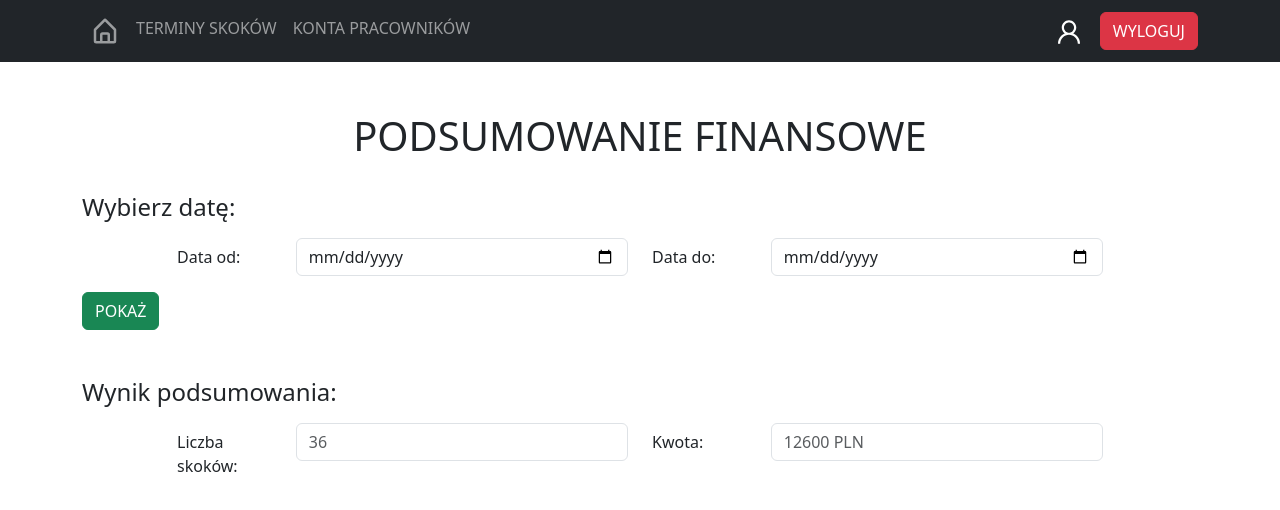
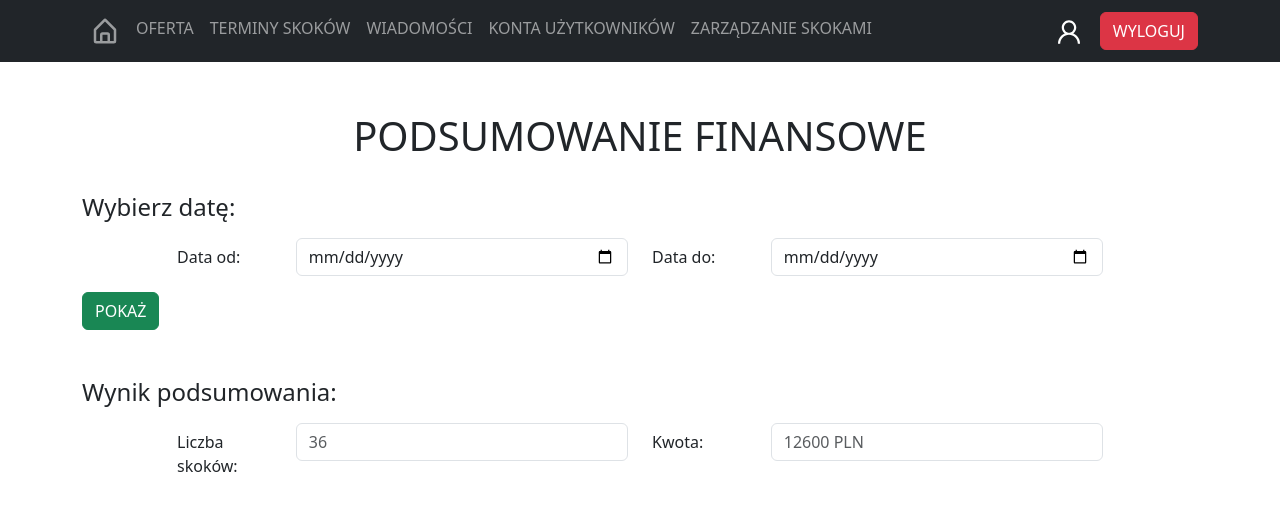
Before and after one commit to krystiancz21/Skydive-Organize-Support-App, a React (Create React App) app in the folder frontend/: page /owner-financial-overview in a window 1280 px wide. Shown: the top 510 px of the page. Built offline with nearby package versions, Linux system fonts and the light colour scheme; no server answers.

Commit message:
nawigacja u admina

```diff
--- a/frontend/src/components/OwnerFinancialOverview/index.jsx
+++ b/frontend/src/components/OwnerFinancialOverview/index.jsx
@@ -45,8 +45,11 @@ const OwnerFinancialOverview = () => {
                     <Navbar.Collapse id="responsive-navbar-nav">
                         <Nav className="me-auto">
                             <Nav.Link href="#"><BiHomeAlt /></Nav.Link>
+                            <Nav.Link href="/offer">OFERTA</Nav.Link>
                             <Nav.Link href="/jump-dates">TERMINY SKOKÓW</Nav.Link>
-                            <Nav.Link href="/owner-employee-accounts">KONTA PRACOWNIKÓW</Nav.Link>
+                            <Nav.Link href="/messages">WIADOMOŚCI</Nav.Link>
+                            <Nav.Link href="/employee-users-accounts">KONTA UŻYTKOWNIKÓW</Nav.Link>
+                            <Nav.Link href="/employee-manage-jumps">ZARZĄDZANIE SKOKAMI</Nav.Link>
                         </Nav>
                         <Nav.Link href="/userprofile"><Navbar.Brand><AiOutlineUser /> {mail}</Navbar.Brand></Nav.Link>
                         <Button variant="danger" onClick={handleLogout}>WYLOGUJ</Button>
```
